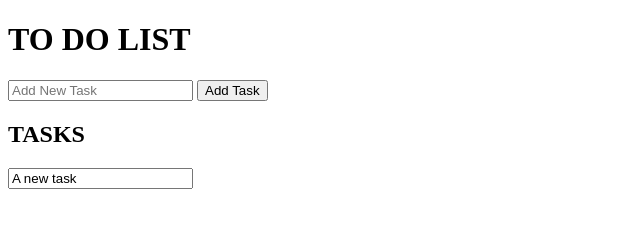
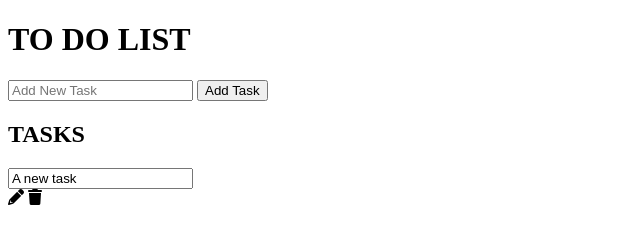
Before and after one commit to kamvalethuzitho/ToDoList, a plain HTML site: page index.html in a window 1280 px wide. Shown: the full height of the page, 0-640 px from the left. Drawn offline with Linux system fonts and the light colour scheme.

Commit message:
added font-awesome styling link and modified icons

```diff
--- a/index.html
+++ b/index.html
@@ -4,6 +4,7 @@
     <meta charset="UTF-8">
     <meta name="viewport" content="width=device-width, initial-scale=1.0">
     <title>TO DO LIST</title>
+    <link rel="stylesheet" href="https://cdnjs.cloudflare.com/ajax/libs/font-awesome/6.0.0-beta3/css/all.min.css">
 
 </head>
 <body>
@@ -23,14 +24,13 @@
         <input type="text" value="A new task">
     </div>
     <div class="editDelete">
-        <i class="fa-solid fa-pen-to-square"></i>
+        <i class="fa-solid fa-pencil"></i>
         <i class="fa-solid fa-trash"></i>
     </div>
 </div>
             </div>
             </section>
     </main>
-
- <script src="main.js"></script>
+    <script src="main.js"></script>
 </body>
 </html>
```
